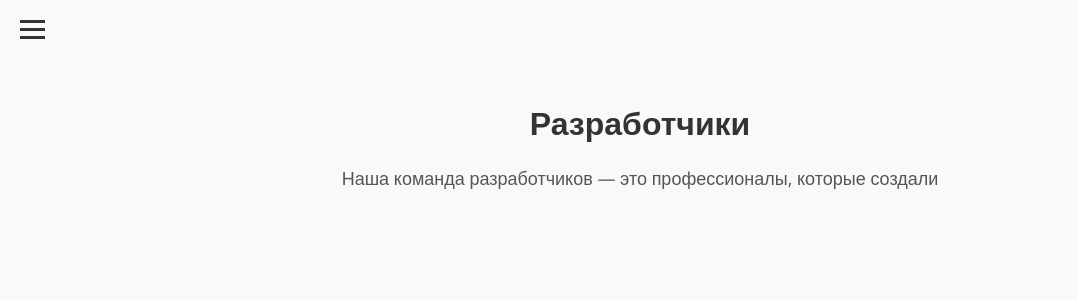
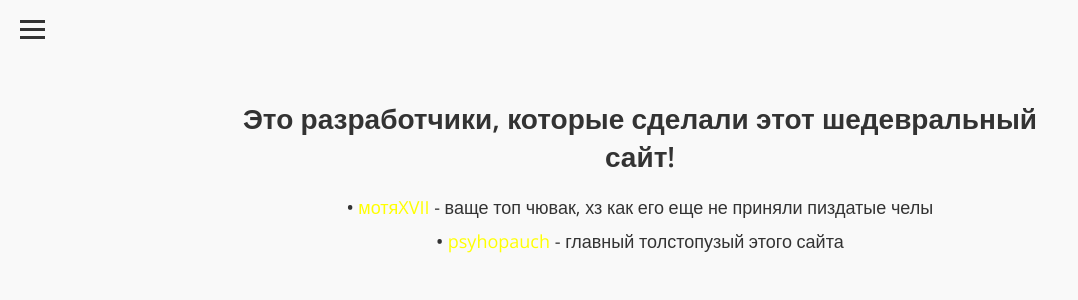
Before and after one commit to mot9lXVII/escortmargo, a Flask app: page /developers in a window 1280 px wide. Shown: the top 300 px of the page, without its empty margins (0-1078 px from the left). Run offline with Flask 3, Linux system fonts and the light colour scheme.

Commit message:
Update developers.html

```diff
--- a/templates/developers.html
+++ b/templates/developers.html
@@ -34,6 +34,16 @@
 
     <!-- Основной контент -->
     <div class="content">
-        <h1>Разработчики</h1>
-        <p class="subtitle">
-            Наша команда разработчиков — это профессионалы, которые создали
+        <h1 class="developers-title">
+            Это разработчики, которые сделали этот шедевральный сайт!
+        </h1>
+        <ul class="developers-list">
+            <li><strong>•</strong> <span class="developer-name">мотяXVII</span> - ваще топ чювак, хз как его еще не приняли пиздатые челы</li>
+            <li><strong>•</strong> <span class="developer-name">psyhopauch</span> - главный толстопузый этого сайта</li>
+        </ul>
+    </div>
+
+    <!-- Подключение JavaScript -->
+    <script src="{{ url_for('static', filename='scripts.js') }}"></script>
+</body>
+</html>
```
